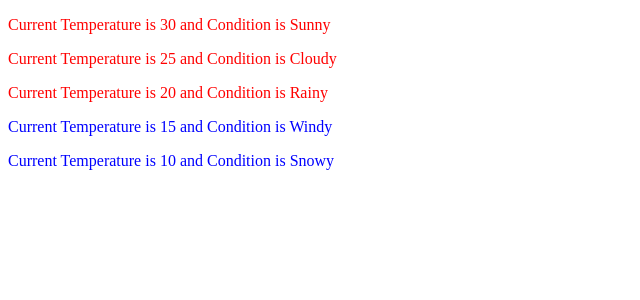
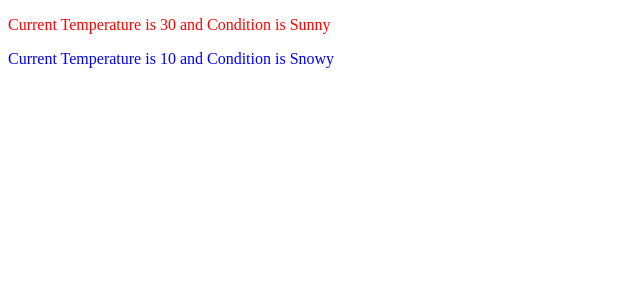
Before and after one commit to acciojob/conditional-weather-report-Dhruwvaviya999, a React app: page / in a window 1280 px wide. Shown: the top 300 px of the page, without its empty margins (0-640 px from the left). Built offline with nearby package versions, Linux system fonts and the light colour scheme.

Commit message:
Update App.js

```diff
--- a/src/components/App.js
+++ b/src/components/App.js
@@ -3,9 +3,6 @@ import React from "react";
 
 const weathers = [
   { id: 1, temperature: 30, conditions: "Sunny" },
-  { id: 2, temperature: 25, conditions: "Cloudy" },
-  { id: 3, temperature: 20, conditions: "Rainy" },
-  { id: 4, temperature: 15, conditions: "Windy" },
   { id: 5, temperature: 10, conditions: "Snowy" }
 ];
 
```
